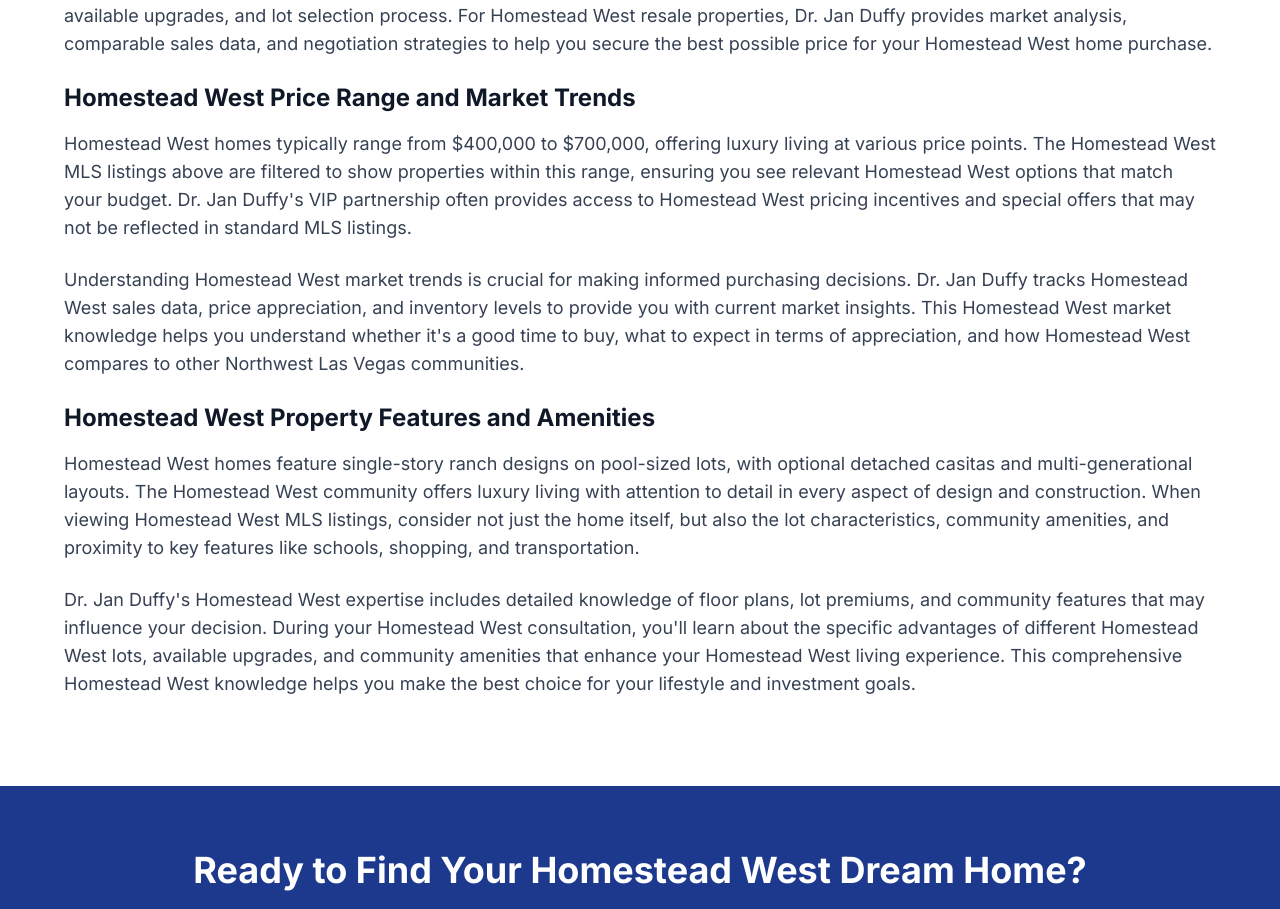
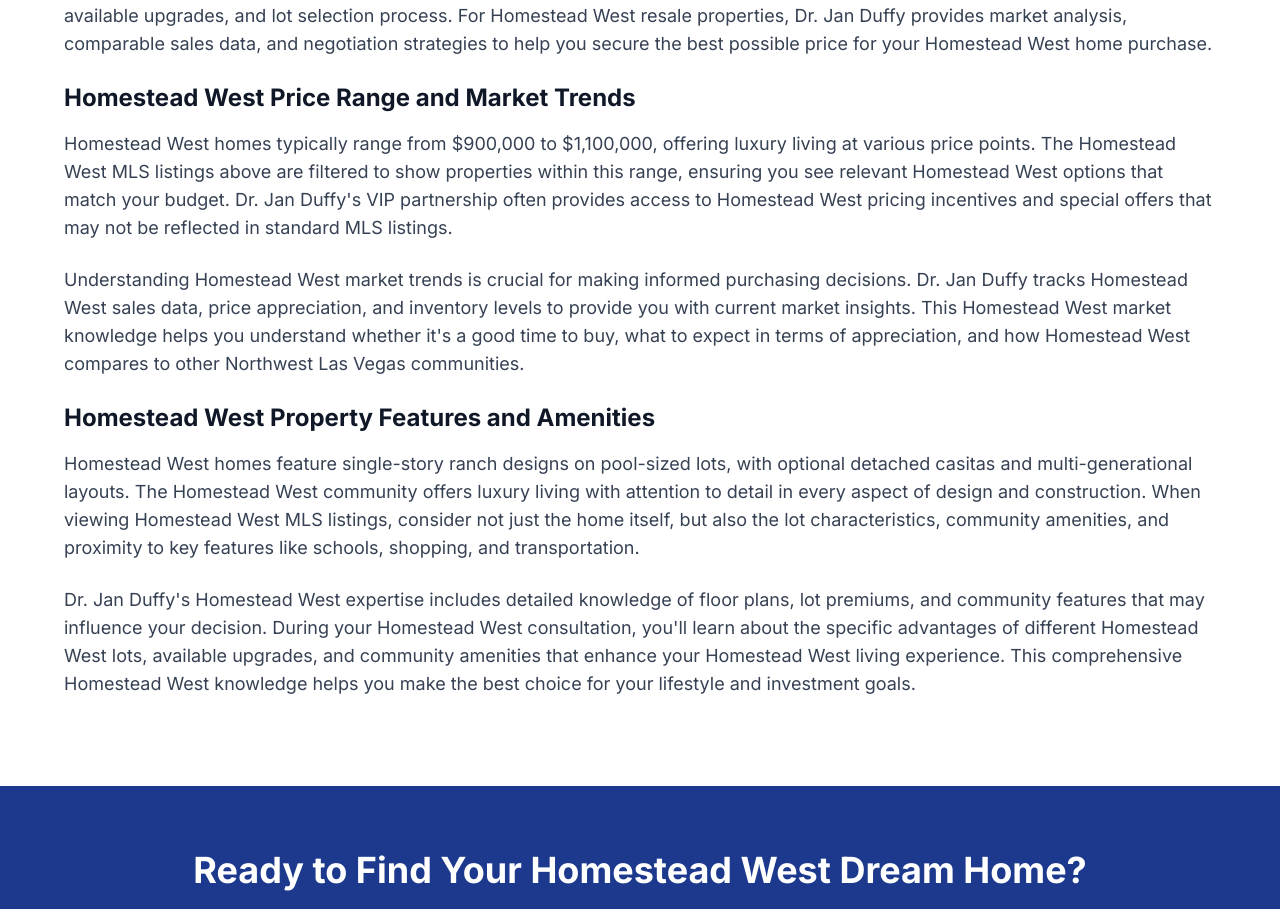
Before and after one commit to DrJanDuffy/homesteadwestlasvegas, a Next.js app: page /floor-plans in a window 1280 px wide. Shown: the part 1482-2391 px from the top of the page. Built offline with nearby package versions, Linux system fonts and the light colour scheme; no server answers.

Commit message:
Update price range references to ,000-,100,000 in content and search filters

```diff
--- a/app/floor-plans/page.tsx
+++ b/app/floor-plans/page.tsx
@@ -115,7 +115,7 @@ export default function FloorPlansPage() {
                 </p>
                 <h3 className="text-2xl font-bold mb-4 text-gray-900">Homestead West Price Range and Market Trends</h3>
                 <p className="text-lg text-gray-700 mb-6">
-                  Homestead West homes typically range from $400,000 to $700,000, offering luxury living at various price points.
+                  Homestead West homes typically range from $900,000 to $1,100,000, offering luxury living at various price points.
                   The Homestead West MLS listings above are filtered to show properties within this range, ensuring you see
                   relevant Homestead West options that match your budget. Dr. Jan Duffy's VIP partnership often provides access
                   to Homestead West pricing incentives and special offers that may not be reflected in standard MLS listings.
```
